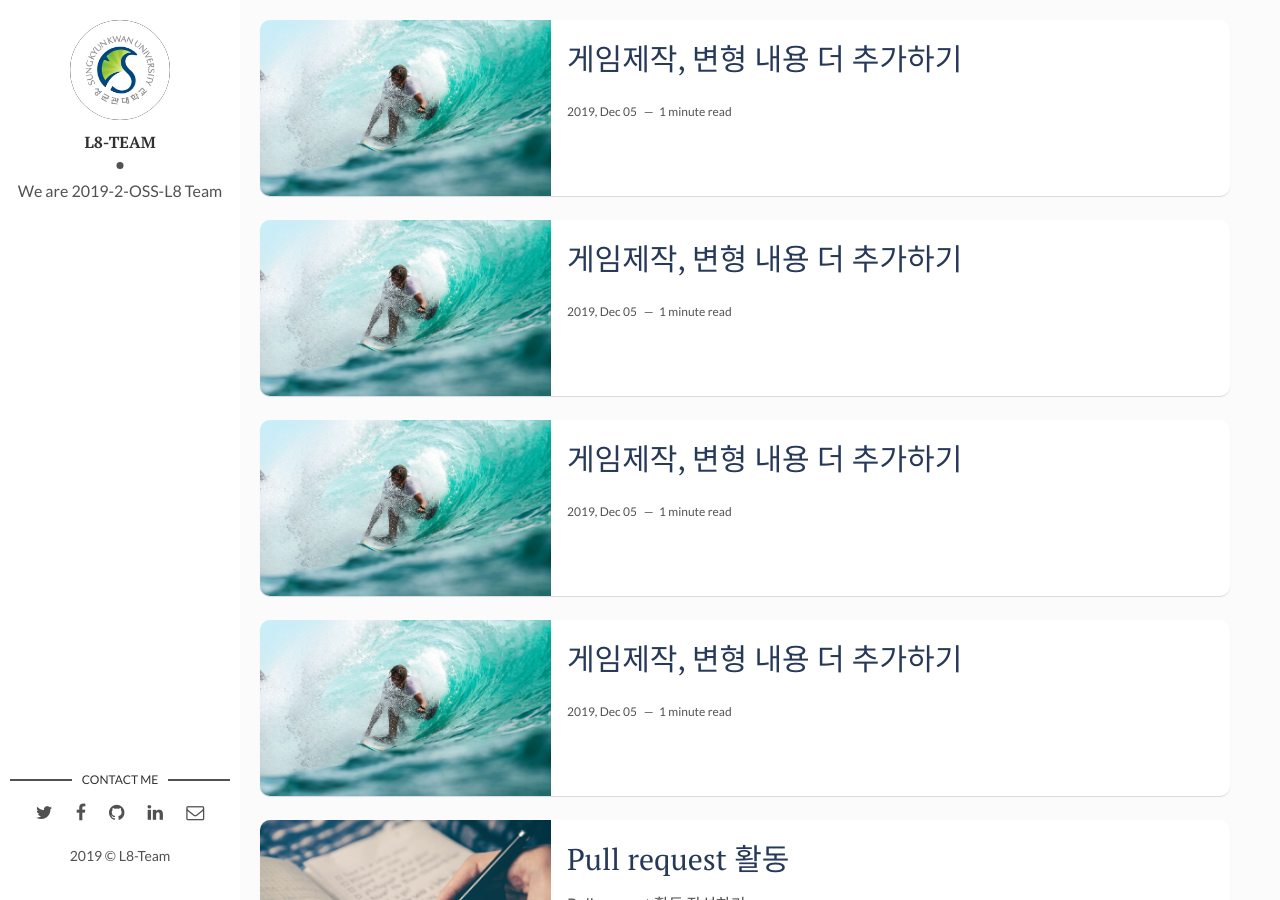
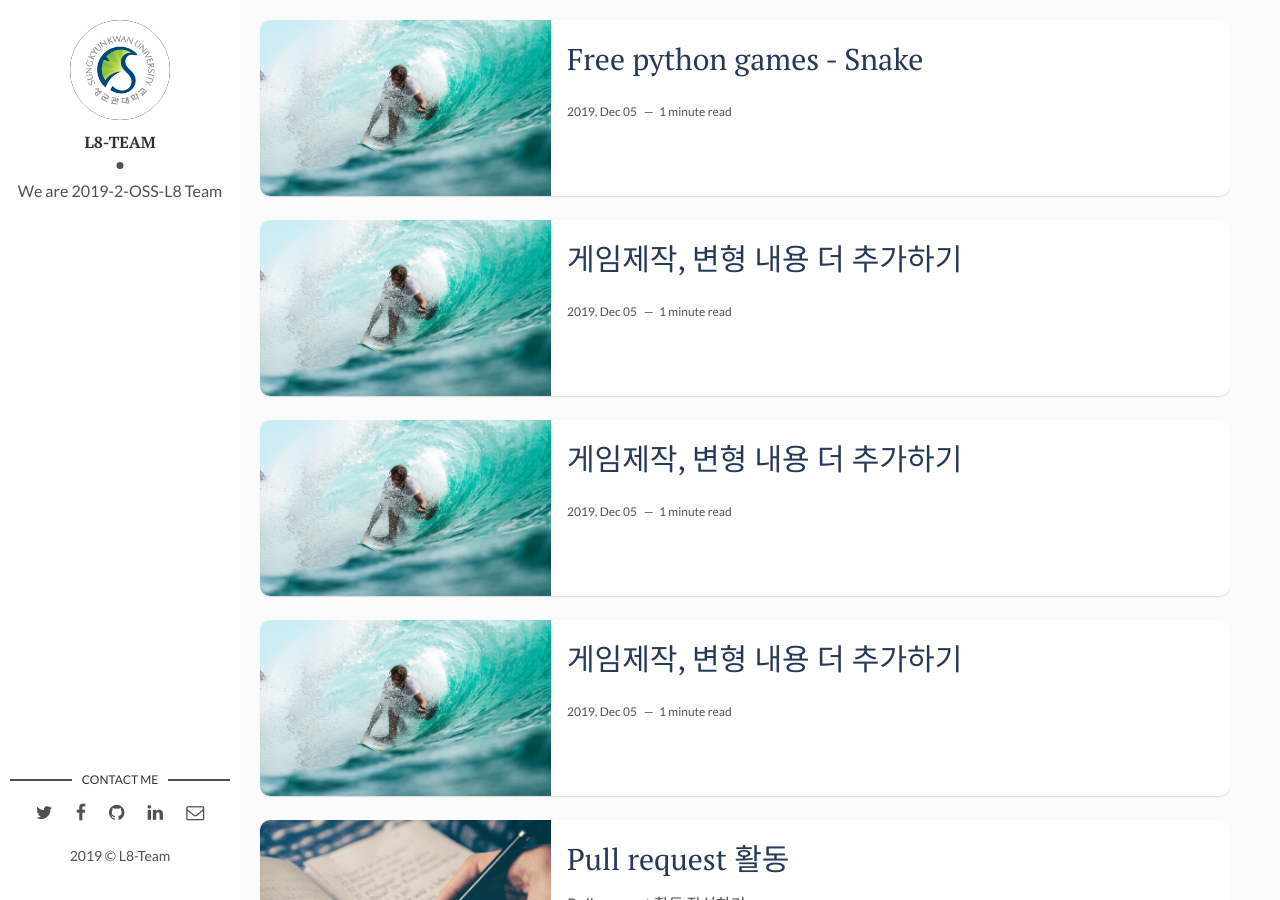
Before and after one commit to 19-2-SKKU-OSS/2019-2-OSS-L8-page, a Jekyll site: the page built from index.html, in a window 1280 px wide and 900 px high. Built offline with Jekyll 4.4.1, drawn with Linux system fonts in a browser that asks for light colours; the list of posts is cut into pages by our own code.

Commit message:
Update 2017-04-06-how-i-rest-from-work (사본).markdown

```diff
--- a/_posts/2017-04-06-how-i-rest-from-work (사본).markdown
+++ b/_posts/2017-04-06-how-i-rest-from-work (사본).markdown
@@ -1,6 +1,6 @@
 ---
 layout: post
-title: 게임제작, 변형 내용 더 추가하기
+title: Free python games - Snake
 date: 2019-12-05 13:32:20 +0300
 description: You’ll find this post in your `_posts` directory. Go ahead and edit it and re-build the site to see your changes. # Add post description (optional)
 img: i-rest.jpg # Add image post (optional)
```
